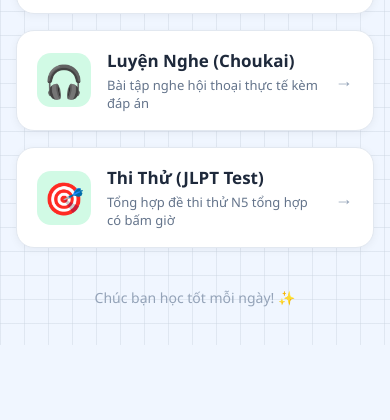
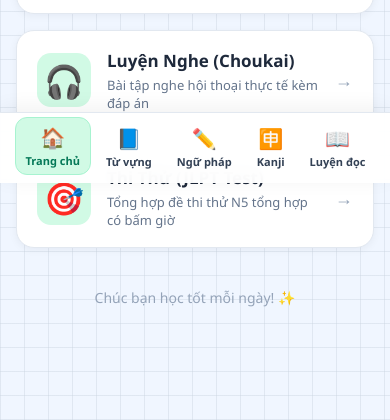
Before and after one commit to cdung2508/flashcard-N5, a plain HTML site: page index.html in a window 390 px wide. Shown: the part 661-1081 px from the top of the page. Before the commit the page ends 1006 px from the top, so only its background shows below. Drawn offline with Linux system fonts and the light colour scheme.

Commit message:
update UI

```diff
--- a/base.css
+++ b/base.css
@@ -62,3 +62,132 @@ button:hover {
 button:active {
   transform: translateY(1px);
 }
+
+/* ==================== RESPONSIVE NAVIGATION BAR ==================== */
+.app-navbar {
+  background: rgba(255, 255, 255, 0.9);
+  backdrop-filter: blur(10px);
+  -webkit-backdrop-filter: blur(10px);
+  border-bottom: 1px solid var(--border-color);
+  position: sticky;
+  top: 0;
+  z-index: 1000;
+  transition: all 0.3s ease;
+}
+
+.navbar-container {
+  max-width: 900px;
+  margin: 0 auto;
+  display: flex;
+  align-items: center;
+  justify-content: space-between;
+  padding: 10px 20px;
+}
+
+/* Brand/Logo */
+.nav-brand {
+  display: flex;
+  align-items: center;
+  gap: 8px;
+  text-decoration: none;
+  font-weight: 800;
+  font-size: 18px;
+  color: var(--text-title);
+}
+
+.brand-icon {
+  font-size: 20px;
+}
+
+/* Nav Menu Desktop */
+.nav-links {
+  display: flex;
+  list-style: none;
+  margin: 0;
+  padding: 0;
+  gap: 8px;
+}
+
+.nav-item {
+  display: flex;
+  align-items: center;
+  gap: 6px;
+  padding: 8px 14px;
+  border-radius: var(--radius-pill);
+  text-decoration: none;
+  color: var(--text-main);
+  font-weight: 600;
+  font-size: 14px;
+  transition: all 0.2s ease;
+}
+
+.nav-item:hover {
+  background: var(--mint-bg);
+  color: var(--mint-text);
+}
+
+.nav-item.active {
+  background: var(--mint-bg);
+  color: var(--mint-text);
+  border: 1px solid var(--mint-border);
+}
+
+.nav-icon {
+  font-size: 16px;
+}
+
+/* Pad padding cho body để không bị đè nội dung trên mobile */
+body {
+  padding-bottom: 0;
+}
+
+/* ==================== MOBILE BOTTOM NAVBAR (< 640px) ==================== */
+@media (max-width: 639px) {
+  body {
+    padding-bottom: 75px; /* Để trống phần đáy không bị che nội dung */
+  }
+
+  .app-navbar {
+    position: fixed;
+    top: auto;
+    bottom: 0;
+    left: 0;
+    right: 0;
+    border-top: 1px solid var(--border-color);
+    border-bottom: none;
+    box-shadow: 0 -4px 20px rgba(0, 0, 0, 0.06);
+    background: rgba(255, 255, 255, 0.95);
+  }
+
+  .navbar-container {
+    padding: 6px 12px;
+    justify-content: center;
+  }
+
+  .nav-brand {
+    display: none; /* Ẩn Logo trên Mobile để dành trọn diện tích cho menu */
+  }
+
+  .nav-links {
+    width: 100%;
+    justify-content: space-around;
+    gap: 0;
+  }
+
+  .nav-item {
+    flex-direction: column;
+    gap: 2px;
+    padding: 6px 10px;
+    font-size: 11px;
+    border-radius: 12px;
+  }
+
+  .nav-icon {
+    font-size: 20px;
+  }
+
+  .nav-item.active {
+    background: var(--mint-bg);
+    transform: translateY(-2px);
+  }
+}
--- a/index.html
+++ b/index.html
@@ -8,9 +8,10 @@
   <link rel="stylesheet" href="base.css">
   <link rel="stylesheet" href="index.css">
   <link rel="stylesheet" href="https://cdnjs.cloudflare.com/ajax/libs/font-awesome/6.4.0/css/all.min.css">
+  <script src="navbar.js" defer></script>
 </head>
 
-<body>
+<body data-page="index">
 
   <div class="main-container">
     <header class="app-header">
--- /dev/null
+++ b/navbar.html
@@ -0,0 +1,41 @@
+<nav class="app-navbar">
+  <div class="navbar-container">
+    <a href="index.html" class="nav-brand">
+      <span class="brand-icon">🇯🇵</span>
+      <span class="brand-text">N5 Vibe App</span>
+    </a>
+
+    <ul class="nav-links">
+      <li>
+        <a href="index.html" class="nav-item" data-page="index">
+          <span class="nav-icon">🏠</span>
+          <span class="nav-label">Trang chủ</span>
+        </a>
+      </li>
+      <li>
+        <a href="lessons.html" class="nav-item" data-page="lessons">
+          <span class="nav-icon">📘</span>
+          <span class="nav-label">Từ vựng</span>
+        </a>
+      </li>
+      <li>
+        <a href="grammar.html" class="nav-item" data-page="grammar">
+          <span class="nav-icon">✏️</span>
+          <span class="nav-label">Ngữ pháp</span>
+        </a>
+      </li>
+      <li>
+        <a href="kanji.html" class="nav-item" data-page="kanji">
+          <span class="nav-icon">🈸</span>
+          <span class="nav-label">Kanji</span>
+        </a>
+      </li>
+      <li>
+        <a href="reading.html" class="nav-item" data-page="reading">
+          <span class="nav-icon">📖</span>
+          <span class="nav-label">Luyện đọc</span>
+        </a>
+      </li>
+    </ul>
+  </div>
+</nav>
--- /dev/null
+++ b/navbar.js
@@ -0,0 +1,24 @@
+async function loadNavbar(activePage) {
+  try {
+    const response = await fetch('navbar.html');
+    const navbarHtml = await response.text();
+
+    // Chèn HTML vào vị trí mong muốn (đầu <body>)
+    document.body.insertAdjacentHTML('afterbegin', navbarHtml);
+
+    // Tự động active menu tương ứng với trang hiện tại
+    if (activePage) {
+      const activeItem = document.querySelector(`.nav-item[data-page="${activePage}"]`);
+      if (activeItem) {
+        activeItem.classList.add('active');
+      }
+    }
+  } catch (error) {
+    console.error('Không thể load navbar:', error);
+  }
+}
+
+// Chạy hàm loadNavbar
+// Lấy tên trang hiện tại từ attribute trên <body> hoặc truyền trực tiếp
+const activePage = document.body.dataset.page;
+loadNavbar(activePage);
```
Also changed, not shown: lessons.html (+2 -1 lines).
